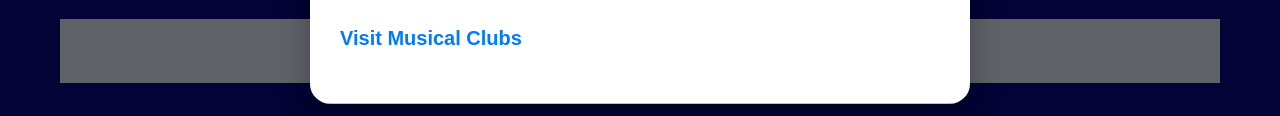
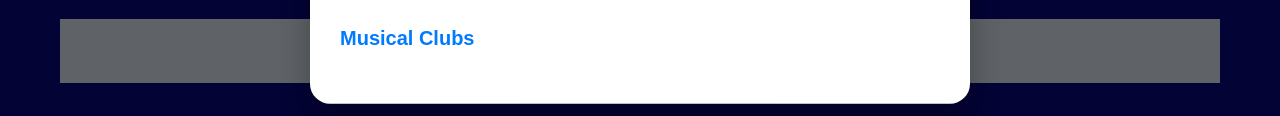
Before and after one commit to abhradeepkayal/RA3-Hackers-Instruo, a plain HTML site: page index.html in a window 1280 px wide. Both pictures are taken after a click on the element "Community". Shown: the part 1719-1835 px from the top of the page. Drawn offline with Linux system fonts and the light colour scheme; a script that the page names is missing.

Commit message:
Update index.html

```diff
--- a/index.html
+++ b/index.html
@@ -123,7 +123,7 @@
         <h3>Basketball Clubs</h3>
         <p><a href="https://www.justdial.com/Kolkata/Basketball-Clubs/nct-12085191" target="_blank">Basketball Clubs</a></p>
         <h3>Musical Clubs</h3>
-        <p><a href="https://www.nsm-india.com/" target="_blank">Visit Musical Clubs</a></p>
+        <p><a href="https://www.nsm-india.com/" target="_blank">Musical Clubs</a></p>
     </section>
 
 
```
